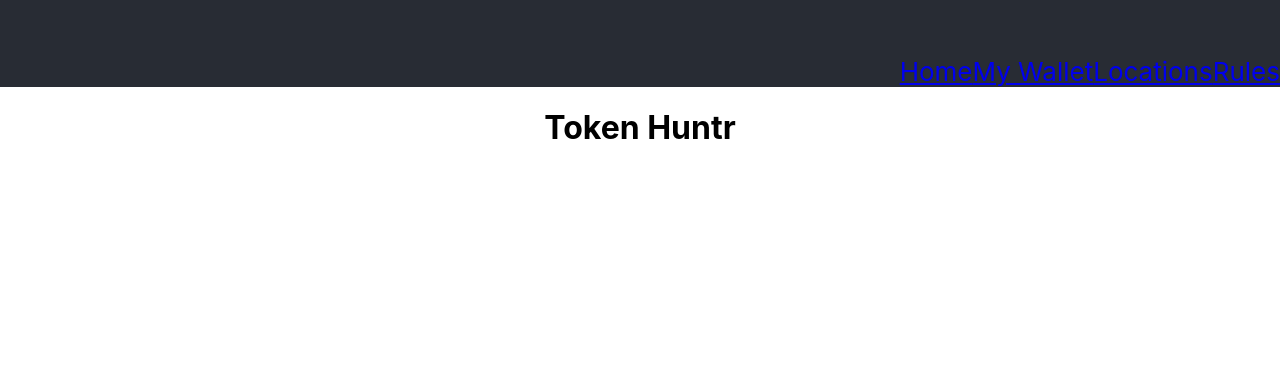
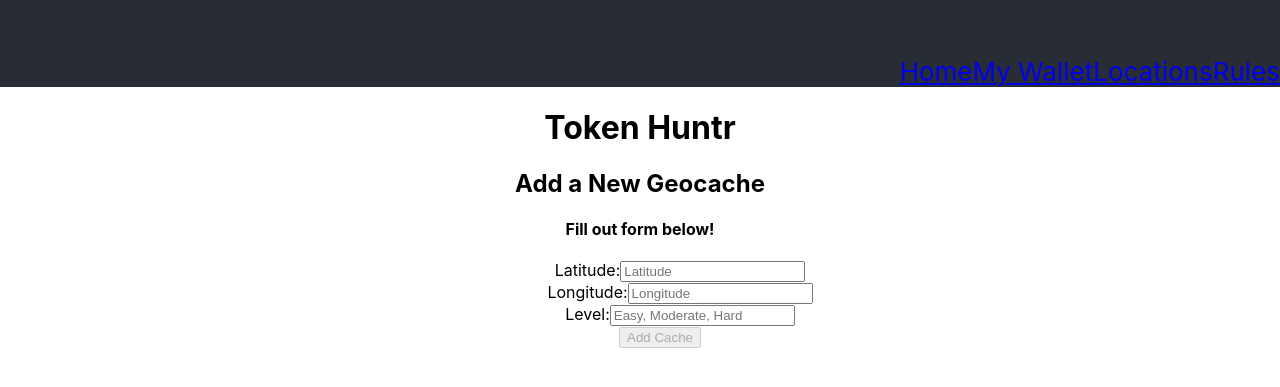
Before and after one commit to Job85/token_huntr, a React (Create React App) app in the folder token-huntr-app/: page /locations/create/1 in a window 1280 px wide. Shown: the part 113-500 px from the top of the page. Built offline with nearby package versions, Linux system fonts and the light colour scheme.

Commit message:
muted code

```diff
--- a/token-huntr-app/src/App.js
+++ b/token-huntr-app/src/App.js
@@ -57,9 +57,7 @@ const App = () => {
           <Route path='/locations' element={<LocationList
             user={user}
             authenticated={authenticated} />} />
-          <Route path='/locations/create' element={<LocationForm
-            user={user}
-            authenticated={authenticated} />} />
+          <Route path='/locations/create/:userId' element={<LocationForm />} />
         </Routes>
       </div>
     </div>
--- a/token-huntr-app/src/components/LocationForm.jsx
+++ b/token-huntr-app/src/components/LocationForm.jsx
@@ -4,7 +4,7 @@ import { useNavigate } from 'react-router-dom'
 // import LocationReducer from '../store/reducers/LocationReducer';
 
 
-const CreateLocation = ({ user }) => {
+const CreateLocation = (user) => {
     let navigate = useNavigate()
     const user_id = user.id
 
```
